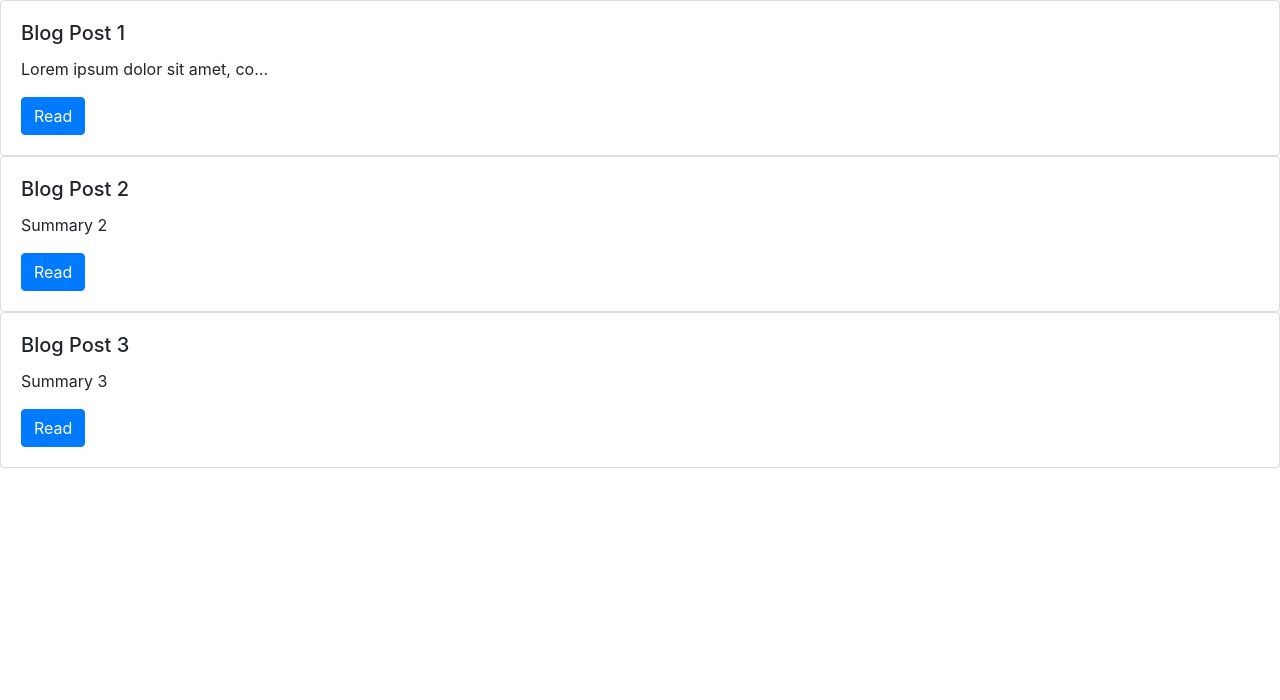
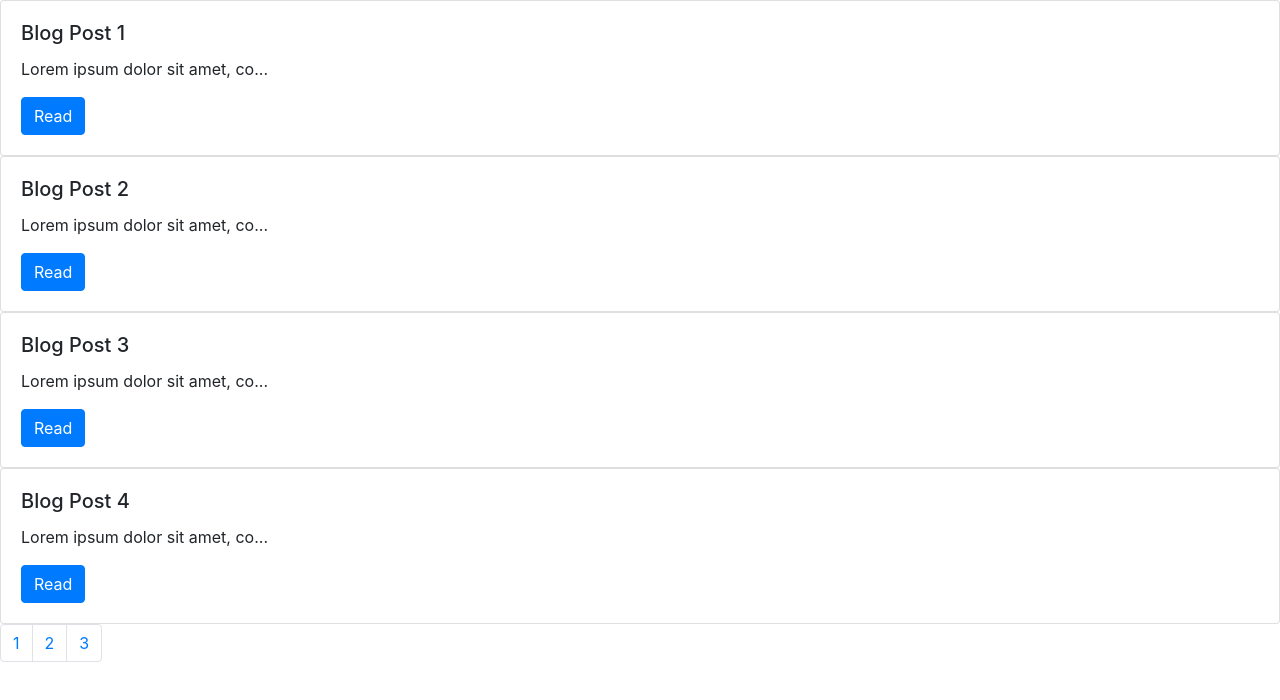
Before and after one commit to stijanic/web, an Angular app in the folder Angular/Components/: page / in a window 1280 px wide. Shown: the top 700 px of the page. Built offline with nearby package versions, Linux system fonts and the light colour scheme.

Commit message:
Adding pagination

```diff
--- a/Angular/Components/src/app/app.module.ts
+++ b/Angular/Components/src/app/app.module.ts
@@ -5,18 +5,20 @@ import { AppComponent } from './app.component';
 import { BlogPostTileComponent } from './blog-post-tile/blog-post-tile.component';
 import { BlogListComponent } from './blog-list/blog-list.component';
 import { TruncatePipe } from './truncate.pipe';
+import { PaginatorComponent } from './paginator/paginator.component';
 
 @NgModule({
   declarations: [
     AppComponent,
     BlogPostTileComponent,
     BlogListComponent,
-    TruncatePipe
+    TruncatePipe,
+    PaginatorComponent
   ],
   imports: [
     BrowserModule
   ],
-  providers: [],
+  providers: [TruncatePipe],
   bootstrap: [AppComponent]
 })
 export class AppModule { }
--- a/Angular/Components/src/app/blog-list/blog-list.component.html
+++ b/Angular/Components/src/app/blog-list/blog-list.component.html
@@ -1 +1,8 @@
-<app-blog-post-tile *ngFor="let post of blogPosts" [post]="post"></app-blog-post-tile>
+<app-blog-post-tile
+	*ngFor="let post of blogPosts[currentPage]"
+	[post]="post">
+</app-blog-post-tile>
+<app-paginator
+	[numberOfPages]="blogPosts.length"
+	(pageNumberClick)="updatePage($event)">
+</app-paginator>
--- a/Angular/Components/src/app/blog-list/blog-list.component.ts
+++ b/Angular/Components/src/app/blog-list/blog-list.component.ts
@@ -7,14 +7,38 @@ import { BlogPost } from '../blog-post';
   styleUrls: ['./blog-list.component.scss']
 })
 export class BlogListComponent implements OnInit {
-	blogPosts: BlogPost[] = [];
+	blogPosts: BlogPost[][];
+	currentPage: number;
 
   constructor() { }
 
+	updatePage(newPage: number): void {
+		this.currentPage = newPage;
+	}
+
   ngOnInit(): void {
-  	this.blogPosts.push(new BlogPost('Blog Post 1', "Lorem ipsum dolor sit amet, consectetur adipiscing elit, sed do eiusmod tempor incididunt ut labore et dolore magna aliqua. Ut enim ad minim veniam, quis nostrud exercitation ullamco laboris nisi ut aliquip ex ea commodo consequat. Duis aute irure dolor in reprehenderit in voluptate velit esse cillum dolore eu fugiat nulla pariatur. Excepteur sint occaecat cupidatat non proident, sunt in culpa qui officia deserunt mollit anim id est laborum."));
-  	this.blogPosts.push(new BlogPost('Blog Post 2', "Summary 2"));
-  	this.blogPosts.push(new BlogPost('Blog Post 3', "Summary 3"));
-  }
+  	this.currentPage = 0;
+  	this.blogPosts =
+  	[
+  		[
+	  		new BlogPost('Blog Post 1', "Lorem ipsum dolor sit amet, consectetur adipiscing elit, sed do eiusmod tempor incididunt ut labore et dolore magna aliqua. Ut enim ad minim veniam, quis nostrud exercitation ullamco laboris nisi ut aliquip ex ea commodo consequat. Duis aute irure dolor in reprehenderit in voluptate velit esse cillum dolore eu fugiat nulla pariatur. Excepteur sint occaecat cupidatat non proident, sunt in culpa qui officia deserunt mollit anim id est laborum."),
+  			new BlogPost('Blog Post 2', "Lorem ipsum dolor sit amet, consectetur adipiscing elit, sed do eiusmod tempor incididunt ut labore et dolore magna aliqua. Ut enim ad minim veniam, quis nostrud exercitation ullamco laboris nisi ut aliquip ex ea commodo consequat. Duis aute irure dolor in reprehenderit in voluptate velit esse cillum dolore eu fugiat nulla pariatur. Excepteur sint occaecat cupidatat non proident, sunt in culpa qui officia deserunt mollit anim id est laborum."),
+  			new BlogPost('Blog Post 3', "Lorem ipsum dolor sit amet, consectetur adipiscing elit, sed do eiusmod tempor incididunt ut labore et dolore magna aliqua. Ut enim ad minim veniam, quis nostrud exercitation ullamco laboris nisi ut aliquip ex ea commodo consequat. Duis aute irure dolor in reprehenderit in voluptate velit esse cillum dolore eu fugiat nulla pariatur. Excepteur sint occaecat cupidatat non proident, sunt in culpa qui officia deserunt mollit anim id est laborum."),
+  			new BlogPost('Blog Post 4', "Lorem ipsum dolor sit amet, consectetur adipiscing elit, sed do eiusmod tempor incididunt ut labore et dolore magna aliqua. Ut enim ad minim veniam, quis nostrud exercitation ullamco laboris nisi ut aliquip ex ea commodo consequat. Duis aute irure dolor in reprehenderit in voluptate velit esse cillum dolore eu fugiat nulla pariatur. Excepteur sint occaecat cupidatat non proident, sunt in culpa qui officia deserunt mollit anim id est laborum.")
+  		],
+  		[
+	  		new BlogPost('Blog Post 4', "Lorem ipsum dolor sit amet, consectetur adipiscing elit, sed do eiusmod tempor incididunt ut labore et dolore magna aliqua. Ut enim ad minim veniam, quis nostrud exercitation ullamco laboris nisi ut aliquip ex ea commodo consequat. Duis aute irure dolor in reprehenderit in voluptate velit esse cillum dolore eu fugiat nulla pariatur. Excepteur sint occaecat cupidatat non proident, sunt in culpa qui officia deserunt mollit anim id est laborum."),
+  			new BlogPost('Blog Post 6', "Lorem ipsum dolor sit amet, consectetur adipiscing elit, sed do eiusmod tempor incididunt ut labore et dolore magna aliqua. Ut enim ad minim veniam, quis nostrud exercitation ullamco laboris nisi ut aliquip ex ea commodo consequat. Duis aute irure dolor in reprehenderit in voluptate velit esse cillum dolore eu fugiat nulla pariatur. Excepteur sint occaecat cupidatat non proident, sunt in culpa qui officia deserunt mollit anim id est laborum."),
+  			new BlogPost('Blog Post 7', "Lorem ipsum dolor sit amet, consectetur adipiscing elit, sed do eiusmod tempor incididunt ut labore et dolore magna aliqua. Ut enim ad minim veniam, quis nostrud exercitation ullamco laboris nisi ut aliquip ex ea commodo consequat. Duis aute irure dolor in reprehenderit in voluptate velit esse cillum dolore eu fugiat nulla pariatur. Excepteur sint occaecat cupidatat non proident, sunt in culpa qui officia deserunt mollit anim id est laborum."),
+  			new BlogPost('Blog Post 8', "Lorem ipsum dolor sit amet, consectetur adipiscing elit, sed do eiusmod tempor incididunt ut labore et dolore magna aliqua. Ut enim ad minim veniam, quis nostrud exercitation ullamco laboris nisi ut aliquip ex ea commodo consequat. Duis aute irure dolor in reprehenderit in voluptate velit esse cillum dolore eu fugiat nulla pariatur. Excepteur sint occaecat cupidatat non proident, sunt in culpa qui officia deserunt mollit anim id est laborum.")
+  		],
+  		[
+	  		new BlogPost('Blog Post 9', "Lorem ipsum dolor sit amet, consectetur adipiscing elit, sed do eiusmod tempor incididunt ut labore et dolore magna aliqua. Ut enim ad minim veniam, quis nostrud exercitation ullamco laboris nisi ut aliquip ex ea commodo consequat. Duis aute irure dolor in reprehenderit in voluptate velit esse cillum dolore eu fugiat nulla pariatur. Excepteur sint occaecat cupidatat non proident, sunt in culpa qui officia deserunt mollit anim id est laborum."),
+  			new BlogPost('Blog Post 10', "Lorem ipsum dolor sit amet, consectetur adipiscing elit, sed do eiusmod tempor incididunt ut labore et dolore magna aliqua. Ut enim ad minim veniam, quis nostrud exercitation ullamco laboris nisi ut aliquip ex ea commodo consequat. Duis aute irure dolor in reprehenderit in voluptate velit esse cillum dolore eu fugiat nulla pariatur. Excepteur sint occaecat cupidatat non proident, sunt in culpa qui officia deserunt mollit anim id est laborum."),
+  			new BlogPost('Blog Post 11', "Lorem ipsum dolor sit amet, consectetur adipiscing elit, sed do eiusmod tempor incididunt ut labore et dolore magna aliqua. Ut enim ad minim veniam, quis nostrud exercitation ullamco laboris nisi ut aliquip ex ea commodo consequat. Duis aute irure dolor in reprehenderit in voluptate velit esse cillum dolore eu fugiat nulla pariatur. Excepteur sint occaecat cupidatat non proident, sunt in culpa qui officia deserunt mollit anim id est laborum."),
+  			new BlogPost('Blog Post 12', "Lorem ipsum dolor sit amet, consectetur adipiscing elit, sed do eiusmod tempor incididunt ut labore et dolore magna aliqua. Ut enim ad minim veniam, quis nostrud exercitation ullamco laboris nisi ut aliquip ex ea commodo consequat. Duis aute irure dolor in reprehenderit in voluptate velit esse cillum dolore eu fugiat nulla pariatur. Excepteur sint occaecat cupidatat non proident, sunt in culpa qui officia deserunt mollit anim id est laborum.")
+  		]
+  	]
+	}
 
 }
--- a/Angular/Components/src/app/blog-post-tile/blog-post-tile.component.html
+++ b/Angular/Components/src/app/blog-post-tile/blog-post-tile.component.html
@@ -1,7 +1,7 @@
 <div class="card">
 	<div class="card-body">
 		<h5 class="card-title">{{post.title}}</h5>
-		<p class="card-text">{{post.summary | truncate:[30]}}</p>
+		<p class="card-text" (click)="showFullSummary()">{{post.summary}}</p> <!-- post.summary | truncate:[30] -->
 		<a href="#" class="btn btn-primary">Read</a>
 	</div>
 </div>
--- a/Angular/Components/src/app/blog-post-tile/blog-post-tile.component.ts
+++ b/Angular/Components/src/app/blog-post-tile/blog-post-tile.component.ts
@@ -1,5 +1,6 @@
 import { Component, OnInit, Input } from '@angular/core';
 import { BlogPost } from '../blog-post';
+import { TruncatePipe } from "../truncate.pipe";
 
 @Component({
   selector: 'app-blog-post-tile',
@@ -8,9 +9,18 @@ import { BlogPost } from '../blog-post';
 })
 export class BlogPostTileComponent implements OnInit {
 	@Input('post') post: BlogPost;
+	fullSummary: string;
 
-  constructor() { }
+  constructor(private truncatePipe: TruncatePipe) {
+  }
+
+  showFullSummary(): void {
+  	this.post.summary = this.fullSummary;
+		console.log(this.fullSummary);
+  }
 
   ngOnInit(): void {
+		this.fullSummary = this.post.summary;
+  	this.post.summary = this.truncatePipe.transform(this.post.summary, 30);
   }
 }
--- /dev/null
+++ b/Angular/Components/src/app/paginator/paginator.component.html
@@ -0,0 +1,7 @@
+<nav aria-label="Page navigation example">
+  <ul class="pagination">
+    <li class="page-item" *ngFor="let page of pages; index as index">
+    	<a class="page-link" href="#" (click)="pageNumberClicked(index)">{{index + 1}}</a>
+    </li>
+  </ul>
+</nav>
--- /dev/null
+++ b/Angular/Components/src/app/paginator/paginator.component.ts
@@ -0,0 +1,23 @@
+import { Component, OnInit, Input, Output, EventEmitter } from '@angular/core';
+
+@Component({
+  selector: 'app-paginator',
+  templateUrl: './paginator.component.html',
+  styleUrls: ['./paginator.component.scss']
+})
+export class PaginatorComponent implements OnInit {
+	@Input() numberOfPages;
+	@Output() pageNumberClick = new EventEmitter<number>();
+	pages: number[];
+
+  constructor() { }
+
+  pageNumberClicked(pageNumber: number):void {
+  	this.pageNumberClick.emit(pageNumber);
+  }
+
+  ngOnInit(): void {
+  	this.pages = new Array(this.numberOfPages);
+  }
+
+}
```
Also changed, not shown: Angular/Components/src/app/paginator/paginator.component.scss (added), 1 other file (tests, documents, lock files or other folders).
